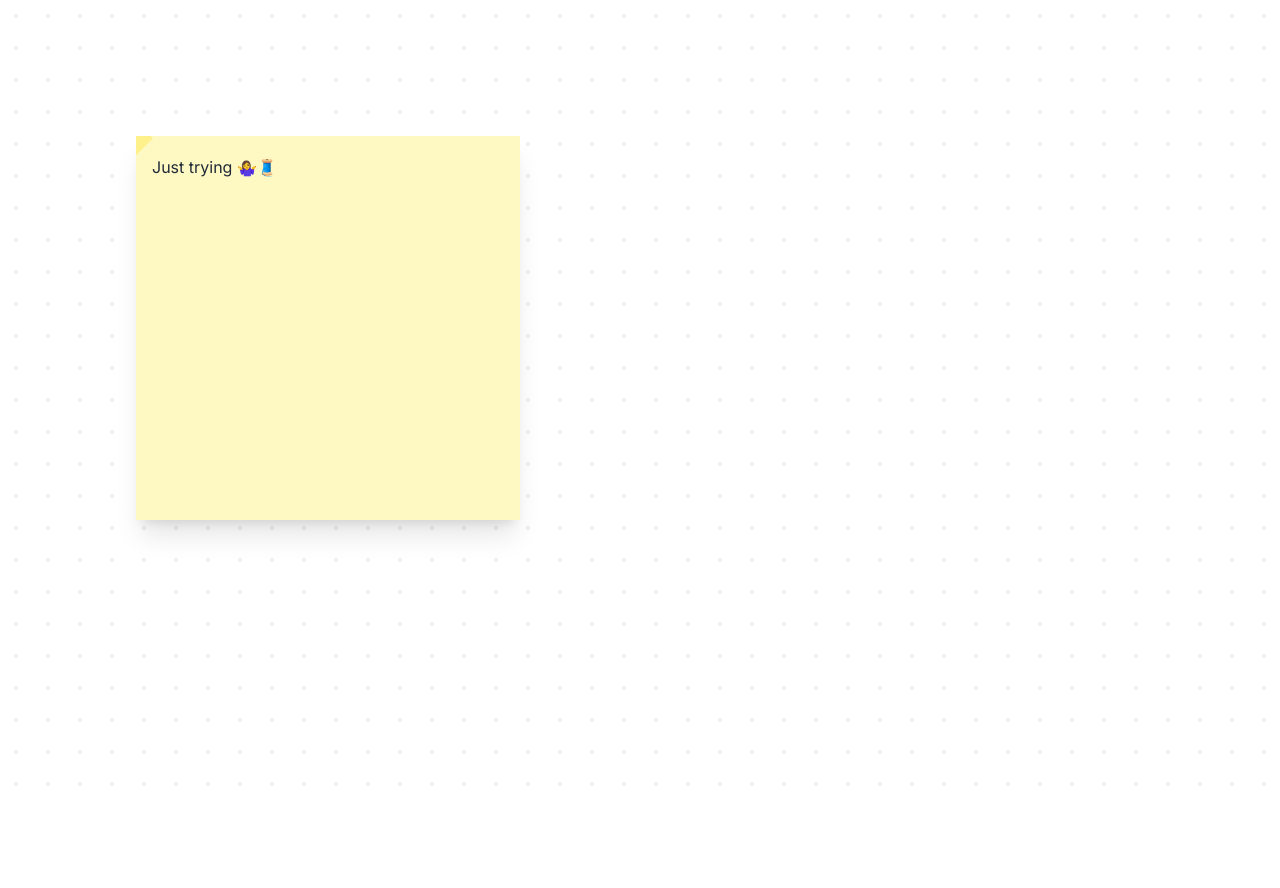
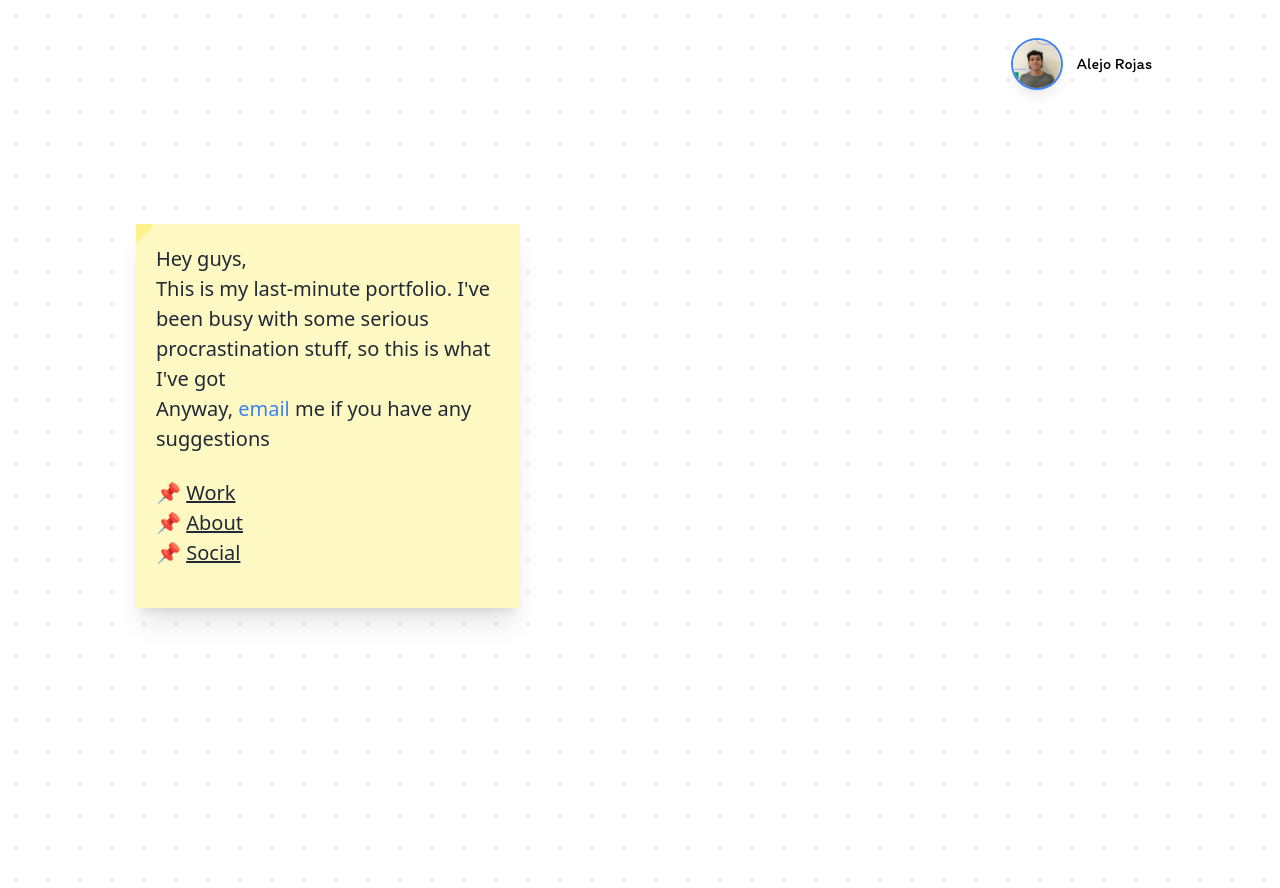
Before and after one commit to alejorrojas/portfolio-alejo, a Next.js app: page / in a window 1280 px wide. Before the commit the page ends 800 px from the top, so only its background shows below. Built offline with nearby package versions, Linux system fonts and the light colour scheme.

Commit message:
add home page - add navbar

```diff
--- a/app/features/Note/Note.component.tsx
+++ b/app/features/Note/Note.component.tsx
@@ -9,10 +9,10 @@ const Note: FC<ReactProps> = ({ children }) => {
 
     return (
         <Draggable nodeRef={nodeRef}>
-            <div ref={nodeRef}  className="text-gray-800 text-xl h-96 w-96 m-10 cursor-pointer p-4 bg-yellow-100 shadow-xl relative overflow-hidden">
+            <article ref={nodeRef}  className="text-gray-800 text-xl leading-normal  h-96 w-96  m-10  p-5 bg-yellow-100 shadow-xl relative overflow-hidden">
                 <div className=" absolute top-0 left-0 w-4 h-8 bg-yellow-200 transform rotate-45 -translate-x-2 -translate-y-2"></div>
                 {children}
-            </div>
+            </article>
         </Draggable>
     );
 };
--- a/app/globals.css
+++ b/app/globals.css
@@ -15,3 +15,7 @@
       background-size: 2rem 2rem;
   }
 }
+
+nav > h2{
+  font-family: var(--font-itim);
+}
--- a/app/layout.tsx
+++ b/app/layout.tsx
@@ -1,12 +1,16 @@
 import './globals.css'
 import type { Metadata } from 'next'
 import { Inter } from 'next/font/google'
+import { Itim } from 'next/font/google'
+import Image from 'next/image'
+import Link from 'next/link'
 
 const inter = Inter({ subsets: ['latin'] })
+const itim = Itim({ weight: "400", subsets: ['latin'], variable: '--font-itim' })
 
 export const metadata: Metadata = {
   title: "Alejo Rojas",
-  description: "Welcome to my own little world, alias portfolio, I'm Alejo Rojas. Passionate aspiring software engineer exploring the realms of technology. Dedicated to crafting innovative solutions through code using React, Typescript, NextJS, and Java. Lifelong learner, problem solver, and creative thinker. React, Typescript, NextJS and Java. "
+  description: "Welcome to my own little world, alias portfolio, I'm Alejo Rojas. Passionate aspiring software engineer exploring the realms of technology. Dedicated to crafting innovative solutions through code using React, Typescript, NextJS, and Java. Lifelong learner, problem solver, and creative thinker. "
 }
 
 export default function RootLayout({
@@ -16,7 +20,16 @@ export default function RootLayout({
 }) {
   return (
     <html lang="en">
-      <body className={inter.className}>{children}</body>
+
+        <body className="bg-radial-pattern">
+          <nav className='w-screen top-0- pt-10 pr-32 m-0 flex justify-end items-center'>
+             <Link href="https://www.linkedin.com/in/alejorrojas/" className='flex items-center'>
+                <Image src="/avatar.jpeg" width="100" height="100" alt='Avatar' className='w-12 rounded-full shadow-lg ring-2 ring-blue-500'/>
+                <h2 className={`${itim.className} text-l ml-4 font-sans`}>Alejo Rojas</h2>
+             </Link>
+          </nav>
+          {children}
+        </body>
     </html>
   )
 }
--- a/app/page.tsx
+++ b/app/page.tsx
@@ -1,12 +1,27 @@
 'use client'
+import Link from "next/link"
 import Note from "./features/Note"
 
-export default function Home() {
+const Home = () => {
   return (
-    <main className="flex min-h-screen bg-radial-pattern justify-start p-24">
+    <main className="flex min-w-screen min-h-screen justify-start p-2 lg:p-24 md:p-24">
       <Note>
-        <small>Just trying 🤷‍♀️🧵</small>
+        <header className="cursor-pointer">
+          <p>Hey guys,</p>
+          <p>This is my last-minute portfolio. I&apos;ve been busy with some serious procrastination stuff, so this is what I&apos;ve got </p>
+        </header>
+        <small className="text-xl cursor-default ">Anyway, <a className="text-blue-500" href="mailto:alejoivanrojas@gmail.com">email</a> me if you have any suggestions</small>
+
+       <footer className="mt-6">
+          <ul>
+            <li><Link href="/work">📌 <span className="underline">Work</span></Link></li>
+            <li><Link href="/about">📌 <span className="underline">About</span></Link></li>
+            <li><Link href="/social">📌 <span className="underline">Social</span></Link></li>
+          </ul>
+       </footer>
       </Note>
     </main>
   )
 }
+
+export default Home
--- /dev/null
+++ b/app/work/page.tsx
@@ -0,0 +1,9 @@
+import React from 'react'
+
+const Work = () => {
+  return (
+    <div>Work</div>
+  )
+}
+
+export default Work
```
Also changed, not shown: public/avatar.jpeg (added).
